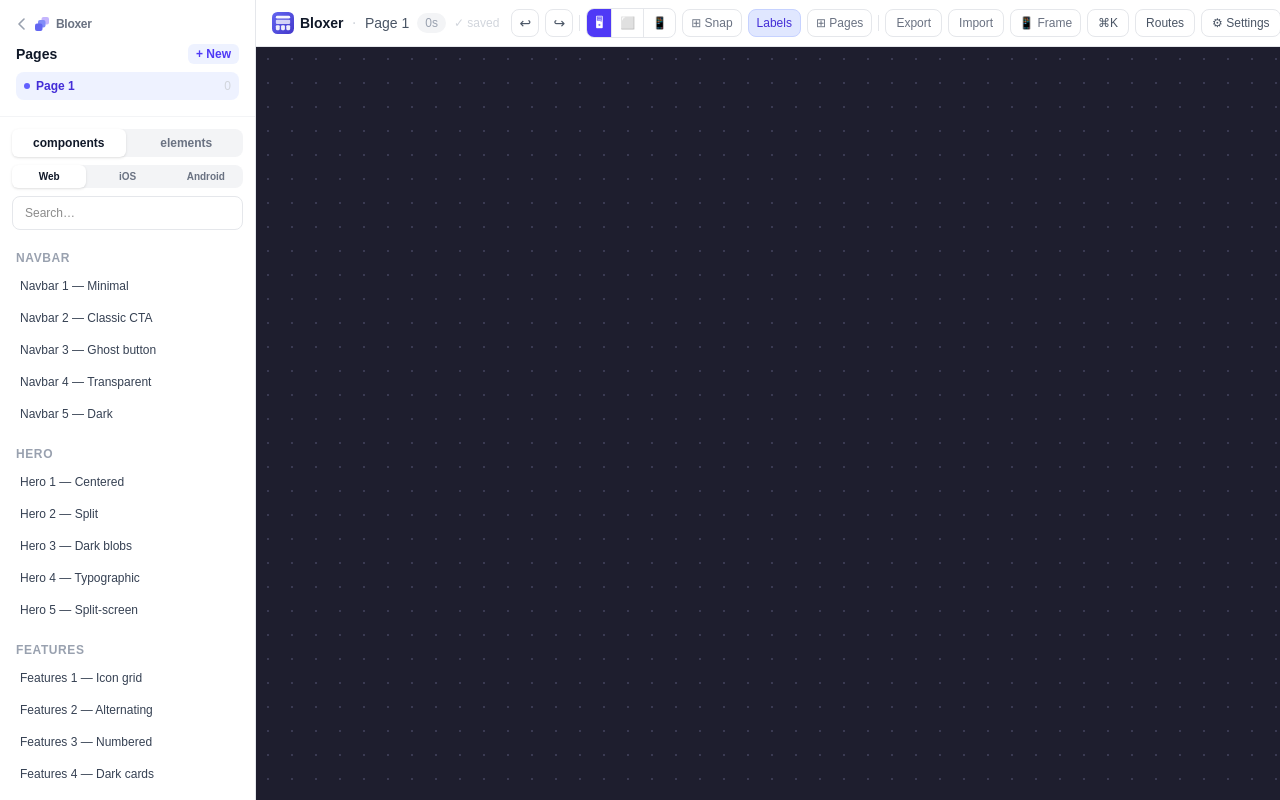
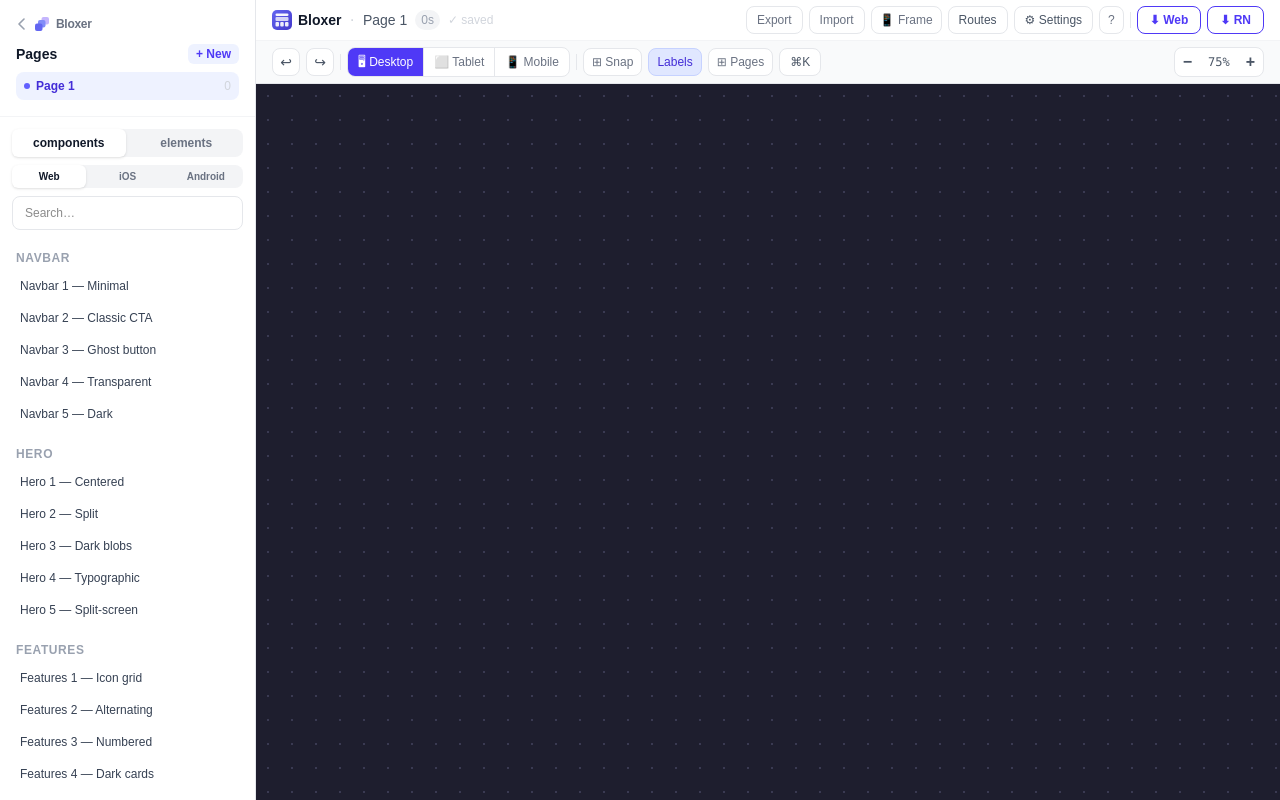
Before and after one commit to hucenrixan/bloxer, a Next.js app: page /builder in a window 1280 px wide. Shown: the top 800 px of the page. Built offline with nearby package versions, Linux system fonts and the light colour scheme.

Commit message:
Split toolbar into 2 rows: identity/actions top, canvas tools bottom

```diff
--- a/app/builder/page.tsx
+++ b/app/builder/page.tsx
@@ -3563,12 +3563,11 @@ import { router } from 'expo-router';
       {/* ── MAIN ── */}
       <main className="flex-1 flex flex-col overflow-hidden">
 
-        {/* ── Top bar ── */}
-        <div className="bg-white border-b border-gray-200 px-4 py-2 flex items-center justify-between flex-shrink-0 gap-3">
-          {/* LEFT: project info */}
-          <div className="flex items-center gap-2 min-w-0 flex-shrink-0">
+        {/* ── Top bar — ROW 1: identity + project actions ── */}
+        <div className="bg-white border-b border-gray-100 px-4 py-1.5 flex items-center justify-between flex-shrink-0 gap-3">
+          <div className="flex items-center gap-2 min-w-0">
             <a href="/" className="flex items-center gap-1.5 flex-shrink-0 group">
-              <svg width="22" height="22" viewBox="0 0 40 40" fill="none">
+              <svg width="20" height="20" viewBox="0 0 40 40" fill="none">
                 <defs><linearGradient id="blg" x1="0" y1="0" x2="40" y2="40" gradientUnits="userSpaceOnUse"><stop offset="0%" stopColor="#6366f1"/><stop offset="100%" stopColor="#4338ca"/></linearGradient></defs>
                 <rect width="40" height="40" rx="10" fill="url(#blg)"/>
                 <rect x="7" y="7" width="26" height="5" rx="2.5" fill="white" opacity="0.95"/>
@@ -3579,52 +3578,59 @@ import { router } from 'expo-router';
               </svg>
               <span className="font-bold text-gray-900 text-sm group-hover:text-indigo-600 transition-colors">Bloxer</span>
             </a>
-            <span className="text-gray-300 flex-shrink-0">·</span>
-            <span className="text-sm text-gray-600 font-medium flex-shrink-0 cursor-pointer hover:text-indigo-600" onDoubleClick={() => setRenamingPageId(activePage.id)}>
+            <span className="text-gray-300">·</span>
+            <span className="text-sm text-gray-600 font-medium cursor-pointer hover:text-indigo-600" onDoubleClick={() => setRenamingPageId(activePage.id)}>
               {renamingPageId === activePage.id ? (<input autoFocus defaultValue={activePage.name} onBlur={e => renamePage(activePage.id, e.target.value)} onKeyDown={e => { if (e.key === "Enter") renamePage(activePage.id, e.currentTarget.value); if (e.key === "Escape") setRenamingPageId(null); }} className="border-b border-indigo-400 outline-none bg-transparent text-sm font-medium w-28" />) : activePage.name}
             </span>
-            <span className="text-xs text-gray-400 bg-gray-100 px-2 py-0.5 rounded-full flex-shrink-0">{canvas.length}s</span>
-            <span className={`text-xs flex-shrink-0 ${saveStatus === "saving" ? "text-amber-500" : "text-gray-300"}`}>{saveStatus === "saving" ? "saving…" : "✓ saved"}</span>
+            <span className="text-xs text-gray-400 bg-gray-100 px-1.5 py-0.5 rounded-full">{canvas.length}s</span>
+            <span className={`text-xs ${saveStatus === "saving" ? "text-amber-500" : "text-gray-300"}`}>{saveStatus === "saving" ? "saving…" : "✓ saved"}</span>
           </div>
-          {/* RIGHT: all tools, scrollable */}
-          <div className="flex items-center gap-1.5 flex-shrink-0 overflow-x-auto">
-            <button onClick={undo} disabled={!canUndo} title="Undo (⌘Z)" className="w-7 h-7 flex items-center justify-center rounded-lg border border-gray-200 text-gray-600 hover:bg-gray-50 disabled:opacity-30 text-sm flex-shrink-0">↩</button>
-            <button onClick={redo} disabled={!canRedo} title="Redo (⌘Y)" className="w-7 h-7 flex items-center justify-center rounded-lg border border-gray-200 text-gray-600 hover:bg-gray-50 disabled:opacity-30 text-sm flex-shrink-0">↪</button>
-            <div className="w-px h-4 bg-gray-200 flex-shrink-0" />
-            <div className="flex border border-gray-200 rounded-lg overflow-hidden flex-shrink-0">
+          <div className="flex items-center gap-1.5 flex-shrink-0">
+            <button onClick={exportProject} className="px-2.5 h-7 text-xs text-gray-500 hover:text-gray-800 border border-gray-200 rounded-lg hover:bg-gray-50">Export</button>
+            <label className="px-2.5 h-7 text-xs text-gray-500 hover:text-gray-800 border border-gray-200 rounded-lg hover:bg-gray-50 cursor-pointer flex items-center">Import<input type="file" accept=".json" className="hidden" onChange={importProject} /></label>
+            <button onClick={() => setRnDeviceMode(s => !s)} title="iPhone frame preview" className={`px-2 h-7 text-xs rounded-lg border transition-colors ${rnDeviceMode ? "bg-gray-900 text-white border-gray-900" : "border-gray-200 text-gray-500 hover:bg-gray-50"}`}>📱 Frame</button>
+            <button onClick={() => setRoutingOpen(true)} className="px-2.5 h-7 text-xs rounded-lg border border-gray-200 text-gray-600 hover:bg-gray-50">Routes</button>
+            <button onClick={() => setSettingsOpen(true)} className="px-2.5 h-7 text-xs rounded-lg border border-gray-200 text-gray-600 hover:bg-gray-50">⚙ Settings</button>
+            <button onClick={() => setShortcutsOpen(true)} className="px-2 h-7 text-xs rounded-lg border border-gray-200 text-gray-500 hover:bg-gray-50">?</button>
+            <div className="w-px h-4 bg-gray-200" />
+            <button onClick={exportWebProject} className={`px-3 h-7 text-xs font-semibold rounded-lg border transition-colors ${webProjectState === "done" ? "bg-emerald-100 text-emerald-700 border-emerald-200" : "border-indigo-300 text-indigo-600 hover:bg-indigo-50"}`}>{webProjectState === "done" ? "✓ Web!" : "⬇ Web"}</button>
+            <button onClick={exportRNProject} className={`px-3 h-7 text-xs font-semibold rounded-lg border transition-colors ${rnProjectState === "done" ? "bg-emerald-100 text-emerald-700 border-emerald-200" : "border-indigo-300 text-indigo-600 hover:bg-indigo-50"}`}>{rnProjectState === "done" ? "✓ RN!" : "⬇ RN"}</button>
+          </div>
+        </div>
+
+        {/* ── Top bar — ROW 2: canvas tools ── */}
+        <div className="bg-gray-50 border-b border-gray-200 px-4 py-1.5 flex items-center justify-between flex-shrink-0 gap-3">
+          <div className="flex items-center gap-1.5">
+            <button onClick={undo} disabled={!canUndo} title="Undo (⌘Z)" className="w-7 h-7 flex items-center justify-center rounded-lg border border-gray-200 bg-white text-gray-600 hover:bg-gray-50 disabled:opacity-30 text-sm">↩</button>
+            <button onClick={redo} disabled={!canRedo} title="Redo (⌘Y)" className="w-7 h-7 flex items-center justify-center rounded-lg border border-gray-200 bg-white text-gray-600 hover:bg-gray-50 disabled:opacity-30 text-sm">↪</button>
+            <div className="w-px h-4 bg-gray-200" />
+            <div className="flex border border-gray-200 rounded-lg overflow-hidden bg-white">
               {(["desktop","tablet","mobile"] as CanvasMode[]).map((m, i) => (
-                <button key={m} onClick={() => { setCanvasMode(m); }} title={`${m} (${CANVAS_WIDTHS[m]}px)`}
-                  className={`px-2 h-7 text-xs transition-colors ${canvasMode === m ? "bg-indigo-600 text-white" : "text-gray-500 hover:bg-gray-50"} ${i > 0 ? "border-l border-gray-200" : ""}`}>
-                  {m === "desktop" ? "🖥" : m === "tablet" ? "⬜" : "📱"}
+                <button key={m} onClick={() => setCanvasMode(m)} title={`${m} (${CANVAS_WIDTHS[m]}px)`}
+                  className={`px-2.5 h-7 text-xs transition-colors ${canvasMode === m ? "bg-indigo-600 text-white" : "text-gray-500 hover:bg-gray-50"} ${i > 0 ? "border-l border-gray-200" : ""}`}>
+                  {m === "desktop" ? "🖥 Desktop" : m === "tablet" ? "⬜ Tablet" : "📱 Mobile"}
                 </button>
               ))}
             </div>
-            <button onClick={() => setSnapGrid(s => !s)} title="Snap to grid" className={`px-2 h-7 text-xs rounded-lg border transition-colors flex-shrink-0 ${snapGrid ? "bg-indigo-600 text-white border-indigo-600" : "border-gray-200 text-gray-500 hover:bg-gray-50"}`}>⊞ Snap</button>
-            <button onClick={() => setShowLabels(s => !s)} title="Section labels" className={`px-2 h-7 text-xs rounded-lg border transition-colors flex-shrink-0 ${showLabels ? "bg-indigo-100 text-indigo-700 border-indigo-200" : "border-gray-200 text-gray-500 hover:bg-gray-50"}`}>Labels</button>
-            <button onClick={() => { setPagesOverview(s => !s); setEditingUid(null); setEditingBlocks(null); }} title="Pages overview" className={`px-2 h-7 text-xs rounded-lg border transition-colors flex-shrink-0 ${pagesOverview ? "bg-indigo-600 text-white border-indigo-600" : "border-gray-200 text-gray-500 hover:bg-gray-50"}`}>⊞ Pages</button>
-            <div className="w-px h-4 bg-gray-200 flex-shrink-0" />
-            <button onClick={exportProject} className="px-2.5 h-7 text-xs text-gray-500 hover:text-gray-800 border border-gray-200 rounded-lg hover:bg-gray-50 flex-shrink-0">Export</button>
-            <label className="px-2.5 h-7 text-xs text-gray-500 hover:text-gray-800 border border-gray-200 rounded-lg hover:bg-gray-50 cursor-pointer flex items-center flex-shrink-0">Import<input type="file" accept=".json" className="hidden" onChange={importProject} /></label>
-            <button onClick={() => setRnDeviceMode(s => !s)} title="iPhone frame preview" className={`px-2 h-7 text-xs rounded-lg border transition-colors flex-shrink-0 ${rnDeviceMode ? "bg-gray-900 text-white border-gray-900" : "border-gray-200 text-gray-500 hover:bg-gray-50"}`}>📱 Frame</button>
-            <button onClick={() => setCmdOpen(true)} title="Command palette (⌘K)" className="px-2.5 h-7 text-xs rounded-lg border border-gray-200 text-gray-600 hover:bg-gray-50 flex items-center gap-1 flex-shrink-0">⌘K</button>
-            <button onClick={() => setRoutingOpen(true)} title="Page routing" className="px-2.5 h-7 text-xs rounded-lg border border-gray-200 text-gray-600 hover:bg-gray-50 flex-shrink-0">Routes</button>
-            <button onClick={() => setSettingsOpen(true)} title="Project settings" className="px-2.5 h-7 text-xs rounded-lg border border-gray-200 text-gray-600 hover:bg-gray-50 flex-shrink-0">⚙ Settings</button>
-            <button onClick={() => setShortcutsOpen(true)} title="Keyboard shortcuts (?)" className="px-2 h-7 text-xs rounded-lg border border-gray-200 text-gray-500 hover:bg-gray-50 flex-shrink-0">?</button>
-            <div className="w-px h-4 bg-gray-200 flex-shrink-0" />
-            <button onClick={exportWebProject} className={`px-3 h-7 text-xs font-semibold rounded-lg border transition-colors flex-shrink-0 ${webProjectState === "done" ? "bg-emerald-100 text-emerald-700 border-emerald-200" : "border-indigo-300 text-indigo-600 hover:bg-indigo-50"}`}>{webProjectState === "done" ? "✓ Web ready!" : "⬇ Web Project"}</button>
-            <button onClick={exportRNProject} className={`px-3 h-7 text-xs font-semibold rounded-lg border transition-colors flex-shrink-0 ${rnProjectState === "done" ? "bg-emerald-100 text-emerald-700 border-emerald-200" : "border-indigo-300 text-indigo-600 hover:bg-indigo-50"}`}>{rnProjectState === "done" ? "✓ RN ready!" : "⬇ RN Project"}</button>
-            <div className="w-px h-4 bg-gray-200 flex-shrink-0" />
-            <div className="flex items-center border border-gray-200 rounded-lg overflow-hidden flex-shrink-0">
+            <div className="w-px h-4 bg-gray-200" />
+            <button onClick={() => setSnapGrid(s => !s)} title="Snap to grid" className={`px-2 h-7 text-xs rounded-lg border transition-colors ${snapGrid ? "bg-indigo-600 text-white border-indigo-600" : "border-gray-200 bg-white text-gray-500 hover:bg-gray-50"}`}>⊞ Snap</button>
+            <button onClick={() => setShowLabels(s => !s)} title="Section labels" className={`px-2 h-7 text-xs rounded-lg border transition-colors ${showLabels ? "bg-indigo-100 text-indigo-700 border-indigo-200" : "border-gray-200 bg-white text-gray-500 hover:bg-gray-50"}`}>Labels</button>
+            <button onClick={() => { setPagesOverview(s => !s); setEditingUid(null); setEditingBlocks(null); }} title="Pages overview" className={`px-2 h-7 text-xs rounded-lg border transition-colors ${pagesOverview ? "bg-indigo-600 text-white border-indigo-600" : "border-gray-200 bg-white text-gray-500 hover:bg-gray-50"}`}>⊞ Pages</button>
+            <button onClick={() => setCmdOpen(true)} title="Command palette (⌘K)" className="px-2.5 h-7 text-xs rounded-lg border border-gray-200 bg-white text-gray-600 hover:bg-gray-50 flex items-center gap-1">⌘K</button>
+          </div>
+          <div className="flex items-center gap-1.5 flex-shrink-0">
+            {canvas.length > 0 && <>
+              <button onClick={previewPage} className="px-3 h-7 text-xs font-semibold rounded-lg border border-gray-200 bg-white text-gray-700 hover:bg-gray-50">Preview</button>
+              <button onClick={downloadHTML} className={`px-3 h-7 text-xs font-semibold rounded-lg transition-colors ${codeState === "done" ? "bg-emerald-100 text-emerald-700" : "bg-indigo-600 hover:bg-indigo-700 text-white"}`}>{codeState === "done" ? "✓ Downloaded!" : "⬇ HTML"}</button>
+              {editingBlocks && <button onClick={exportRN} className={`px-3 h-7 text-xs font-semibold rounded-lg border transition-colors ${rnState === "done" ? "bg-emerald-100 text-emerald-700 border-emerald-200" : "border-gray-200 bg-white text-gray-700 hover:bg-gray-50"}`}>{rnState === "done" ? "✓ RN!" : "⬇ RN"}</button>}
+              <button onClick={() => commitPages(pages.map(p => p.id === activePageId ? { ...p, sections: [] } : p))} className="px-2.5 h-7 text-xs text-gray-500 hover:text-red-600 border border-gray-200 bg-white rounded-lg hover:border-red-200">Clear</button>
+              <div className="w-px h-4 bg-gray-200" />
+            </>}
+            <div className="flex items-center border border-gray-200 rounded-lg overflow-hidden bg-white">
               <button onClick={zoomOut} disabled={zoom <= 20} className="px-2 h-7 text-gray-600 hover:bg-gray-100 disabled:opacity-30 font-bold">−</button>
-              <button onClick={fitZoom} className="px-2 h-7 text-xs font-mono text-gray-600 hover:bg-gray-100 min-w-[44px] text-center">{zoom}%</button>
+              <button onClick={fitZoom} title="Fit to screen" className="px-2 h-7 text-xs font-mono text-gray-600 hover:bg-gray-100 min-w-[44px] text-center">{zoom}%</button>
               <button onClick={zoomIn} disabled={zoom >= 200} className="px-2 h-7 text-gray-600 hover:bg-gray-100 disabled:opacity-30 font-bold">+</button>
             </div>
-            {canvas.length > 0 && <>
-              <button onClick={previewPage} className="px-3 h-7 text-xs font-semibold rounded-lg border border-gray-200 text-gray-700 hover:bg-gray-50 flex-shrink-0">Preview</button>
-              <button onClick={downloadHTML} className={`px-3 h-7 text-xs font-semibold rounded-lg transition-colors flex-shrink-0 ${codeState === "done" ? "bg-emerald-100 text-emerald-700" : "bg-indigo-600 hover:bg-indigo-700 text-white"}`}>{codeState === "done" ? "✓ Downloaded!" : "⬇ HTML"}</button>
-              {editingBlocks && <button onClick={exportRN} className={`px-3 h-7 text-xs font-semibold rounded-lg border transition-colors flex-shrink-0 ${rnState === "done" ? "bg-emerald-100 text-emerald-700 border-emerald-200" : "border-gray-200 text-gray-700 hover:bg-gray-50"}`}>{rnState === "done" ? "✓ RN!" : "⬇ RN"}</button>}
-              <button onClick={() => commitPages(pages.map(p => p.id === activePageId ? { ...p, sections: [] } : p))} className="px-2.5 h-7 text-xs text-gray-500 hover:text-red-600 border border-gray-200 rounded-lg hover:border-red-200 flex-shrink-0">Clear</button>
-            </>}
           </div>
         </div>
 
```
